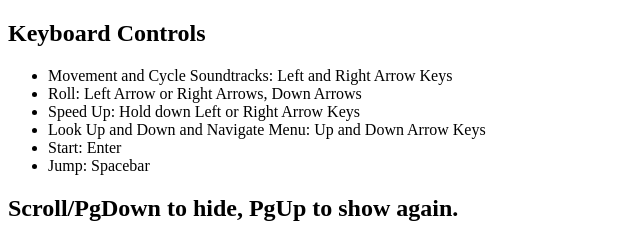
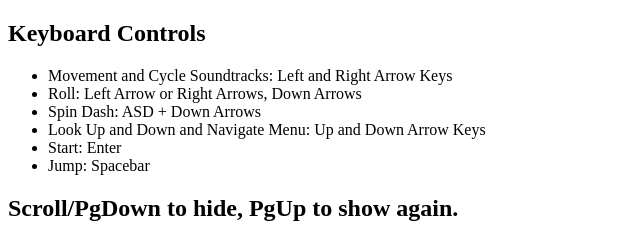
Before and after one commit to Loading617/SonicTheHedgehog2, a PHP site: page / in a window 1280 px wide. Shown: the top 242 px of the page, without its empty margins (0-640 px from the left). Run offline with PHP 8.4, Linux system fonts and the light colour scheme.

Commit message:
Update index.php

```diff
--- a/index.php
+++ b/index.php
@@ -13,7 +13,7 @@
         <ul>
             <li>Movement and Cycle Soundtracks: Left and Right Arrow Keys</li>
             <li>Roll: Left Arrow or Right Arrows, Down Arrows</li>
-            <li>Speed Up: Hold down Left or Right Arrow Keys</li>
+            <li>Spin Dash: ASD + Down Arrows</li>
             <li>Look Up and Down and Navigate Menu: Up and Down Arrow Keys</li>
             <li>Start: Enter</li>
             <li>Jump: Spacebar</li>
```
